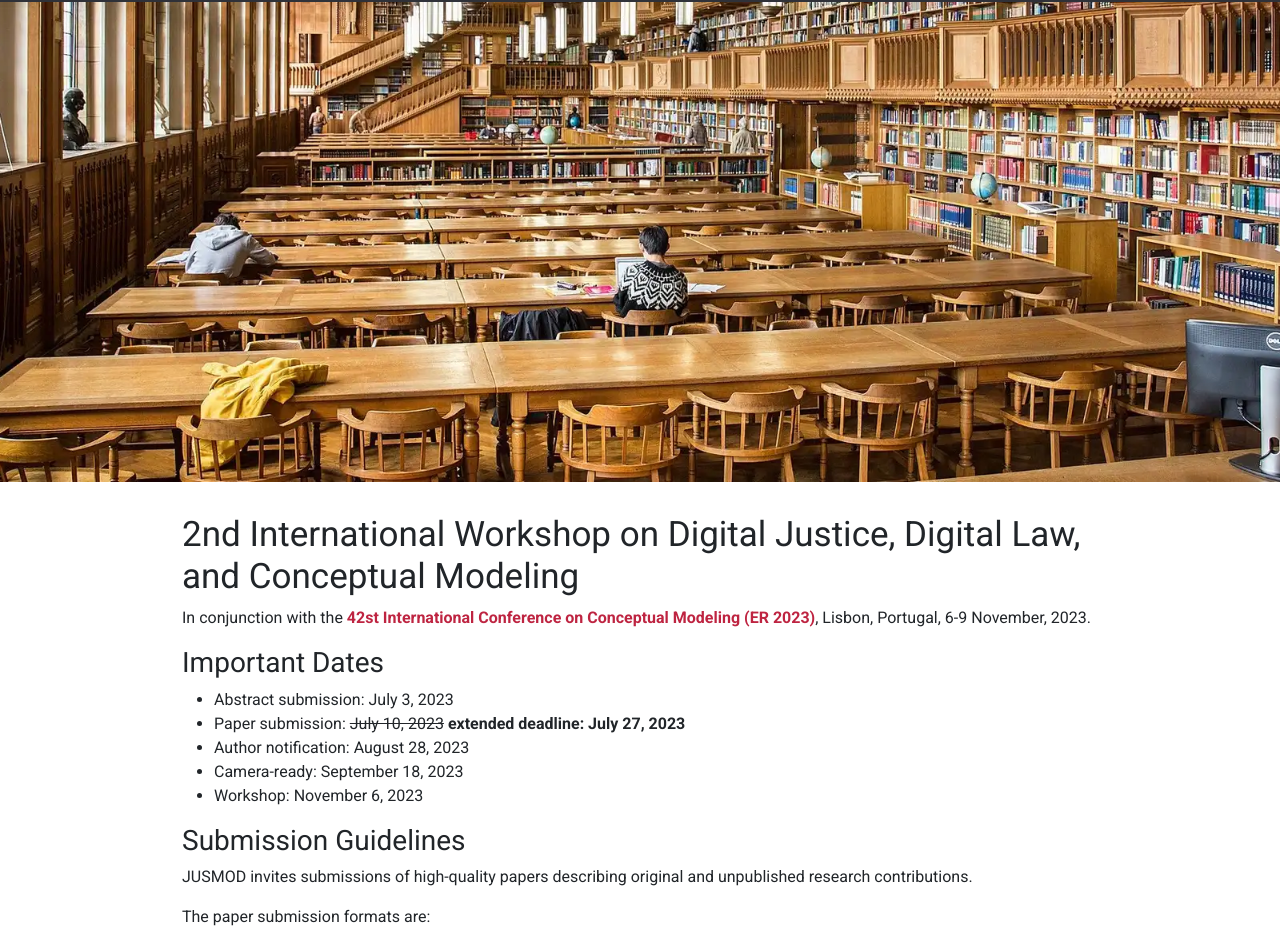
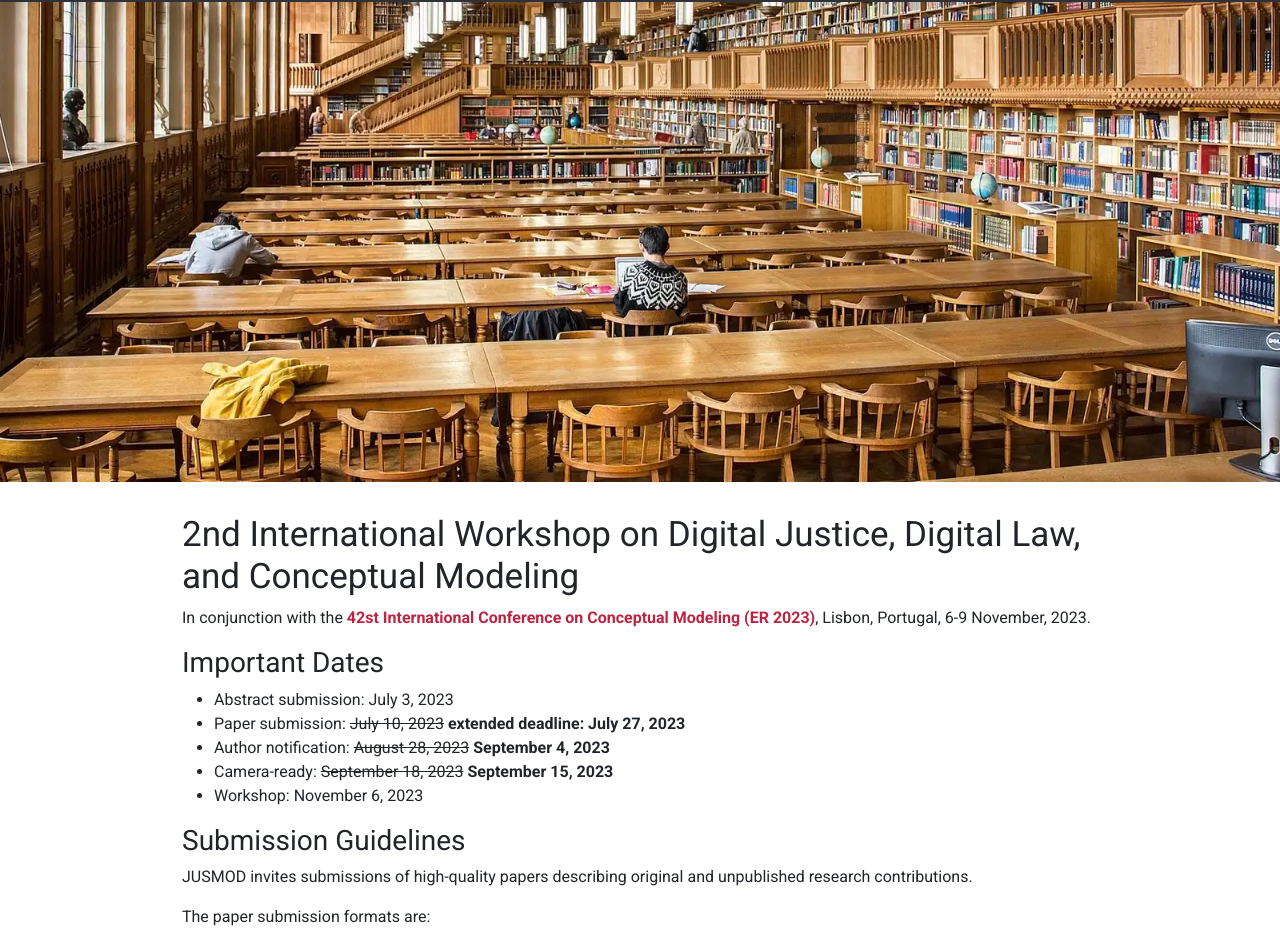
Before and after one commit to jusmod2023/jusmod2023.github.io, a plain HTML site: page index.html in a window 1280 px wide. Shown: the part 60-1002 px from the top of the page. Drawn offline with nearby package versions, Linux system fonts and the light colour scheme.

Commit message:
revised deadlines

```diff
--- a/index.html
+++ b/index.html
@@ -72,8 +72,8 @@
           <ul>
             <li>Abstract submission: July 3, 2023</li>
             <li>Paper submission: <del>July 10, 2023</del> <b>extended deadline: July 27, 2023</b></li>
-            <li>Author notification: August 28, 2023</li>
-            <li>Camera-ready: September 18, 2023</li>
+            <li>Author notification: <del>August 28, 2023</del> <b>September 4, 2023</b></li>
+            <li>Camera-ready: <del>September 18, 2023</del> <b>September 15, 2023</b></li>
             <li>Workshop: November 6, 2023</li>
           </ul>
           <h3 id="guidelines" class="link-offset">Submission Guidelines</h3>
```
